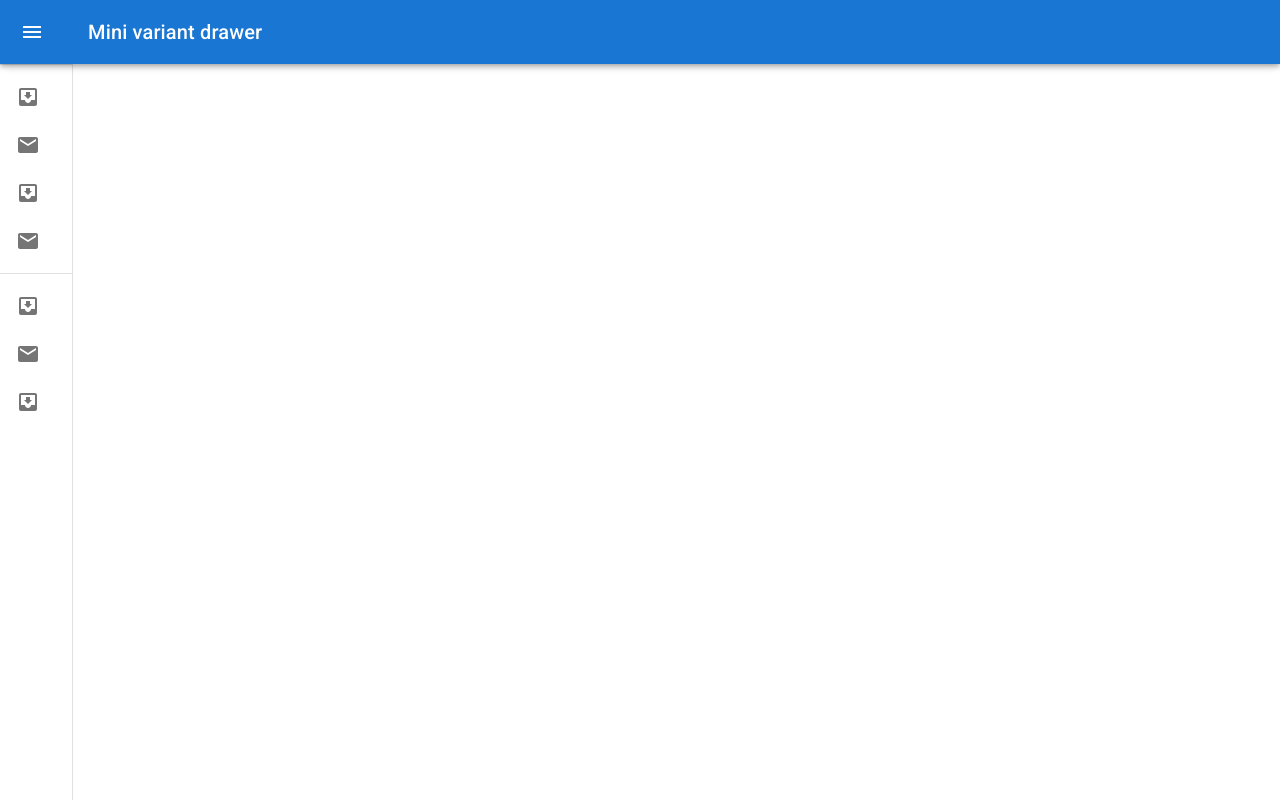
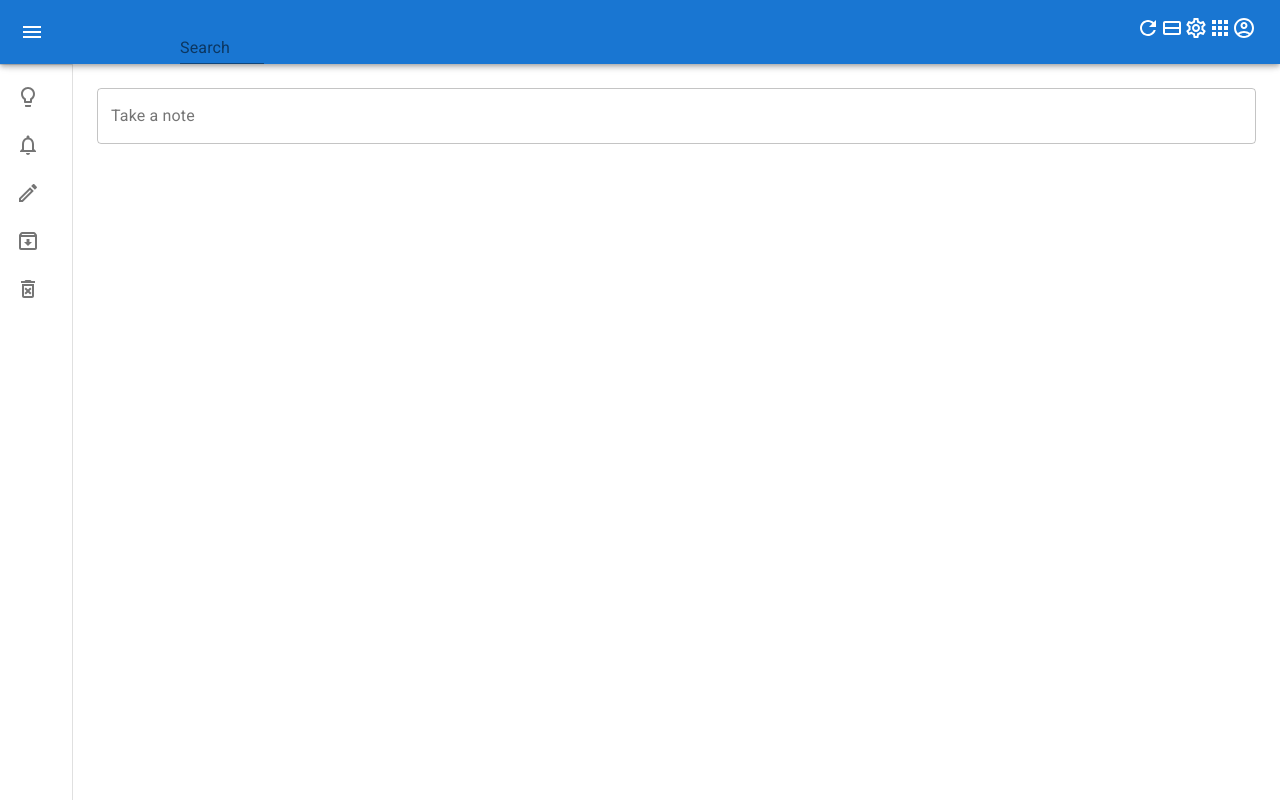
Before and after one commit to anjiraj1442/React-FunDoo, a React (Create React App) app: page /dashboard in a window 1280 px wide. Built offline with nearby package versions, Linux system fonts and the light colour scheme.

Commit message:
Added:added title bar and icons

```diff
--- a/src/pages/Registration/SignUp.scss
+++ b/src/pages/Registration/SignUp.scss
@@ -69,6 +69,7 @@
 }
 .data {
   display: flex;
+
   margin: 20px 0px;
 }
 .image {
@@ -97,4 +98,8 @@
   .Signup-container {
     height: auto;
   }
+  .data{
+    display: flex;
+    flex-direction: column;
+  }
 }
--- a/src/pages/dashboard/Dashboard.jsx
+++ b/src/pages/dashboard/Dashboard.jsx
@@ -1,104 +1,136 @@
-import * as React from 'react';
-import { styled, useTheme } from '@mui/material/styles';
-import Box from '@mui/material/Box';
-import MuiDrawer from '@mui/material/Drawer';
-import MuiAppBar from '@mui/material/AppBar';
-import Toolbar from '@mui/material/Toolbar';
-import List from '@mui/material/List';
-import CssBaseline from '@mui/material/CssBaseline';
-import Typography from '@mui/material/Typography';
-import Divider from '@mui/material/Divider';
-import IconButton from '@mui/material/IconButton';
-import MenuIcon from '@mui/icons-material/Menu';
-import ChevronLeftIcon from '@mui/icons-material/ChevronLeft';
-import ChevronRightIcon from '@mui/icons-material/ChevronRight';
-import ListItem from '@mui/material/ListItem';
-import ListItemIcon from '@mui/material/ListItemIcon';
-import ListItemText from '@mui/material/ListItemText';
-import InboxIcon from '@mui/icons-material/MoveToInbox';
-import MailIcon from '@mui/icons-material/Mail';
-import '../dashboard/Dashboard.scss'
+import * as React from "react";
+import Box from "@mui/material/Box";
+import MuiDrawer from "@mui/material/Drawer";
+import MuiAppBar from "@mui/material/AppBar";
+import Toolbar from "@mui/material/Toolbar";
+import List from "@mui/material/List";
+import CssBaseline from "@mui/material/CssBaseline";
+import Typography from "@mui/material/Typography";
+import Divider from "@mui/material/Divider";
+import IconButton from "@mui/material/IconButton";
+import MenuIcon from "@mui/icons-material/Menu";
+import ChevronLeftIcon from "@mui/icons-material/ChevronLeft";
+import ChevronRightIcon from "@mui/icons-material/ChevronRight";
+import ListItem from "@mui/material/ListItem";
+import ListItemIcon from "@mui/material/ListItemIcon";
+import ListItemText from "@mui/material/ListItemText";
+import InboxIcon from "@mui/icons-material/MoveToInbox";
+import MailIcon from "@mui/icons-material/Mail";
+import { styled, useTheme } from "@mui/material/styles";
+
+import "../dashboard/Dashboard.scss";
+import { TextField, Button } from "@material-ui/core";
+
+import LightbulbOutlinedIcon from "@mui/icons-material/LightbulbOutlined";
+import NotificationsOutlinedIcon from "@mui/icons-material/NotificationsOutlined";
+import CreateOutlinedIcon from "@mui/icons-material/CreateOutlined";
+import ArchiveOutlinedIcon from "@mui/icons-material/ArchiveOutlined";
+import DeleteForeverOutlinedIcon from "@mui/icons-material/DeleteForeverOutlined";
+import RefreshOutlinedIcon from "@mui/icons-material/RefreshOutlined";
+import ViewStreamOutlinedIcon from "@mui/icons-material/ViewStreamOutlined";
+import SettingsOutlinedIcon from "@mui/icons-material/SettingsOutlined";
+import AppsOutlinedIcon from "@mui/icons-material/AppsOutlined";
+import AccountCircleOutlinedIcon from "@mui/icons-material/AccountCircleOutlined";
+
 const drawerWidth = 240;
 
 const openedMixin = (theme) => ({
   width: drawerWidth,
-  transition: theme.transitions.create('width', {
+  transition: theme.transitions.create("width", {
     easing: theme.transitions.easing.sharp,
     duration: theme.transitions.duration.enteringScreen,
   }),
-  overflowX: 'hidden',
+  overflowX: "hidden",
 });
 
 const closedMixin = (theme) => ({
-  transition: theme.transitions.create('width', {
+  transition: theme.transitions.create("width", {
     easing: theme.transitions.easing.sharp,
     duration: theme.transitions.duration.leavingScreen,
   }),
-  overflowX: 'hidden',
+  overflowX: "hidden",
   width: `calc(${theme.spacing(7)} + 1px)`,
-  [theme.breakpoints.up('sm')]: {
+  [theme.breakpoints.up("sm")]: {
     width: `calc(${theme.spacing(9)} + 1px)`,
   },
 });
 
-const DrawerHeader = styled('div')(({ theme }) => ({
-  display: 'flex',
-  alignItems: 'center',
-  justifyContent: 'flex-end',
+const DrawerHeader = styled("div")(({ theme }) => ({
+  display: "flex",
+  alignItems: "center",
+  justifyContent: "flex-end",
   padding: theme.spacing(0, 1),
-  // necessary for content to be below app bar
   ...theme.mixins.toolbar,
+  backgroundcolor: "#fff",
 }));
 
 const AppBar = styled(MuiAppBar, {
-  shouldForwardProp: (prop) => prop !== 'open',
+  shouldForwardProp: (prop) => prop !== "open",
 })(({ theme, open }) => ({
   zIndex: theme.zIndex.drawer + 1,
-  transition: theme.transitions.create(['width', 'margin'], {
+  transition: theme.transitions.create(["width", "margin"], {
     easing: theme.transitions.easing.sharp,
     duration: theme.transitions.duration.leavingScreen,
+    backgroundcolor: "#fff",
   }),
   ...(open && {
     marginLeft: drawerWidth,
-    width: `calc(100% - ${drawerWidth}px)`,
-    transition: theme.transitions.create(['width', 'margin'], {
+    transition: theme.transitions.create(["width", "margin"], {
       easing: theme.transitions.easing.sharp,
       duration: theme.transitions.duration.enteringScreen,
     }),
   }),
 }));
 
-const Drawer = styled(MuiDrawer, { shouldForwardProp: (prop) => prop !== 'open' })(
-  ({ theme, open }) => ({
+const Drawer = styled(MuiDrawer, {
+  shouldForwardProp: (prop) => prop !== "open",
+})(({ theme, open }) => ({
   width: drawerWidth,
   flexShrink: 0,
-    whiteSpace: 'nowrap',
-    boxSizing: 'border-box',
+  whiteSpace: "nowrap",
+  boxSizing: "border-box",
   ...(open && {
     ...openedMixin(theme),
-      '& .MuiDrawer-paper': openedMixin(theme),
+    "& .MuiDrawer-paper": openedMixin(theme),
   }),
   ...(!open && {
     ...closedMixin(theme),
-      '& .MuiDrawer-paper': closedMixin(theme),
+    "& .MuiDrawer-paper": closedMixin(theme),
   }),
-  }),
-);
+}));
 
 export default function MiniDrawer() {
   const theme = useTheme();
   const [open, setOpen] = React.useState(false);
+  let iconlist = [
+    {
+      icons: <LightbulbOutlinedIcon />,
+      itext: "Notes",
+    },
+    {
+      icons: <NotificationsOutlinedIcon />,
+      itext: "Reminders",
+    },
+    {
+      icons: <CreateOutlinedIcon />,
+      itext: "Edit Labels",
+    },
+    {
+      icons: <ArchiveOutlinedIcon />,
+      itext: "Archive",
+    },
+    {
+      icons: <DeleteForeverOutlinedIcon />,
+      itext: "Bin",
+    },
+  ];
 
   const handleDrawerOpen = () => {
-    setOpen(true);
-  };
-
-  const handleDrawerClose = () => {
-    setOpen(false);
+    setOpen(!open);
   };
 
   return (
-    <Box sx={{ display: 'flex' }}>
+    <Box sx={{ display: "flex" }}>
       <CssBaseline />
       <AppBar position="fixed" open={open}>
         <Toolbar>
@@ -107,50 +139,50 @@
             aria-label="open drawer"
             onClick={handleDrawerOpen}
             edge="start"
-            sx={{
-              marginRight: '36px',
-              ...(open && { display: 'none' }),
-            }}
           >
             <MenuIcon />
           </IconButton>
-          <Typography variant="h6" noWrap component="div">
-            Mini variant drawer
-          </Typography>
+          <div className="mainHeader">
+            <Typography variant="h4" noWrap component="div"></Typography>
+
+            <div className="search">
+              <TextField label="Search" />
+            </div>
+
+            <nav>
+              <ul className="headerIcon">
+                <RefreshOutlinedIcon />
+                <ViewStreamOutlinedIcon />
+                <SettingsOutlinedIcon />
+                <AppsOutlinedIcon />
+                <AccountCircleOutlinedIcon />
+              </ul>
+            </nav>
+          </div>
         </Toolbar>
       </AppBar>
       <Drawer variant="permanent" open={open}>
-        <DrawerHeader>
-          <IconButton onClick={handleDrawerClose}>
-            {theme.direction === 'rtl' ? <ChevronRightIcon /> : <ChevronLeftIcon />}
-          </IconButton>
-        </DrawerHeader>
+        <DrawerHeader></DrawerHeader>
         <Divider />
         <List>
-          {['Inbox', 'Starred', 'Send email', 'Drafts'].map((text, index) => (
-            <ListItem button key={text}>
-              <ListItemIcon>
-                {index % 2 === 0 ? <InboxIcon /> : <MailIcon />}
-              </ListItemIcon>
-              <ListItemText primary={text} />
-            </ListItem>
-          ))}
-        </List>
-        <Divider />
-        <List>
-          {['All mail', 'Trash', 'Spam'].map((text, index) => (
-            <ListItem button key={text}>
-              <ListItemIcon>
-                {index % 2 === 0 ? <InboxIcon /> : <MailIcon />}
-              </ListItemIcon>
-              <ListItemText primary={text} />
+          {iconlist.map((text, index) => (
+            <ListItem button key={text.itext}>
+              <ListItemIcon>{text.icons}</ListItemIcon>
+              <ListItemText primary={text.itext} />
             </ListItem>
           ))}
         </List>
       </Drawer>
       <Box component="main" sx={{ flexGrow: 1, p: 3 }}>
         <DrawerHeader />
-
+        <div>
+          <TextField
+            id="outlined-basic"
+            label="Take a note"
+            variant="outlined"
+            fullWidth
+          />
+        </div>
       </Box>
     </Box>
   );
--- a/src/pages/dashboard/Dashboard.scss
+++ b/src/pages/dashboard/Dashboard.scss
@@ -0,0 +1,16 @@
+.mainHeader{
+     display: flex;
+     margin: 2vh 0vw 0vh 0vw;
+ }
+
+ .search{
+     margin: 0vh 0vw 0vh 10vw;
+ }
+
+ .headerIcon{
+     display: flex;
+     font-size: 20px;
+     margin: 0vh 0vw 0vh 65vw;
+     min-width: 20px;
+     color: white;
+ }
--- a/src/pages/login/Login.css
+++ b/src/pages/login/Login.css
@@ -10,8 +10,8 @@
 
   padding: 10px 20px;
 }
-.second-content {
-  margin-bottom: px;
+.email {
+  margin-bottom: -px;
 }
 
 .third-content {
@@ -50,8 +50,9 @@
   text-decoration: none;
 }
 .row2-text {
-  padding-right: 250px;
-  padding-bottom: 200px;
+  float: left;
+  margin-bottom: 20px;
+  color: blue;
 }
 @media only screen and (max-width: 700px) {
   .login-main-page {
--- a/src/pages/login/Login.jsx
+++ b/src/pages/login/Login.jsx
@@ -77,6 +77,7 @@
               helperText="Forgot Email?"
               size="small"
               fullWidth
+
               error={this.state.emailaddressError}
               helperText={
                 this.state.emailaddressError ? "email or phone required" : " "
@@ -102,6 +103,10 @@
               onChange={(e) => this.changeHandle(e)}
             />
           </div>
+          <span className="row2-text">
+            <Link to="/ResetPassword">Forgot Password?</Link>
+          </span>
+
         </div>
         <div className="third-content">
           <h5 className="not">
--- a/src/pages/resetpassword/ResetPasswod.jsx
+++ b/src/pages/resetpassword/ResetPasswod.jsx
@@ -4,6 +4,7 @@
 import Button from "@mui/material/Button";
 import axios from "axios";
 import UserService from "../../servises/UserService";
+import { Link } from "react-router-dom";
 const userService = new UserService();
 export class Reserpassword extends Component {
   constructor(props) {
--- a/src/servises/UserService.js
+++ b/src/servises/UserService.js
@@ -16,7 +16,7 @@
     return axiosService.PostService(`${baseUrl}forgotpassword`, data);
   }
   Reset(data) {
-    return axiosService.PostService(`${baseUrl}user/reset-password`, data);
+    return axiosService.PostService(`${baseUrl}resetpassword`, data);
   }
 }
 
```
Also changed, not shown: src/pages/dashboard/practice.jsx (added, +35 -0 lines). Lines whose indentation alone changed are shown as unchanged.
